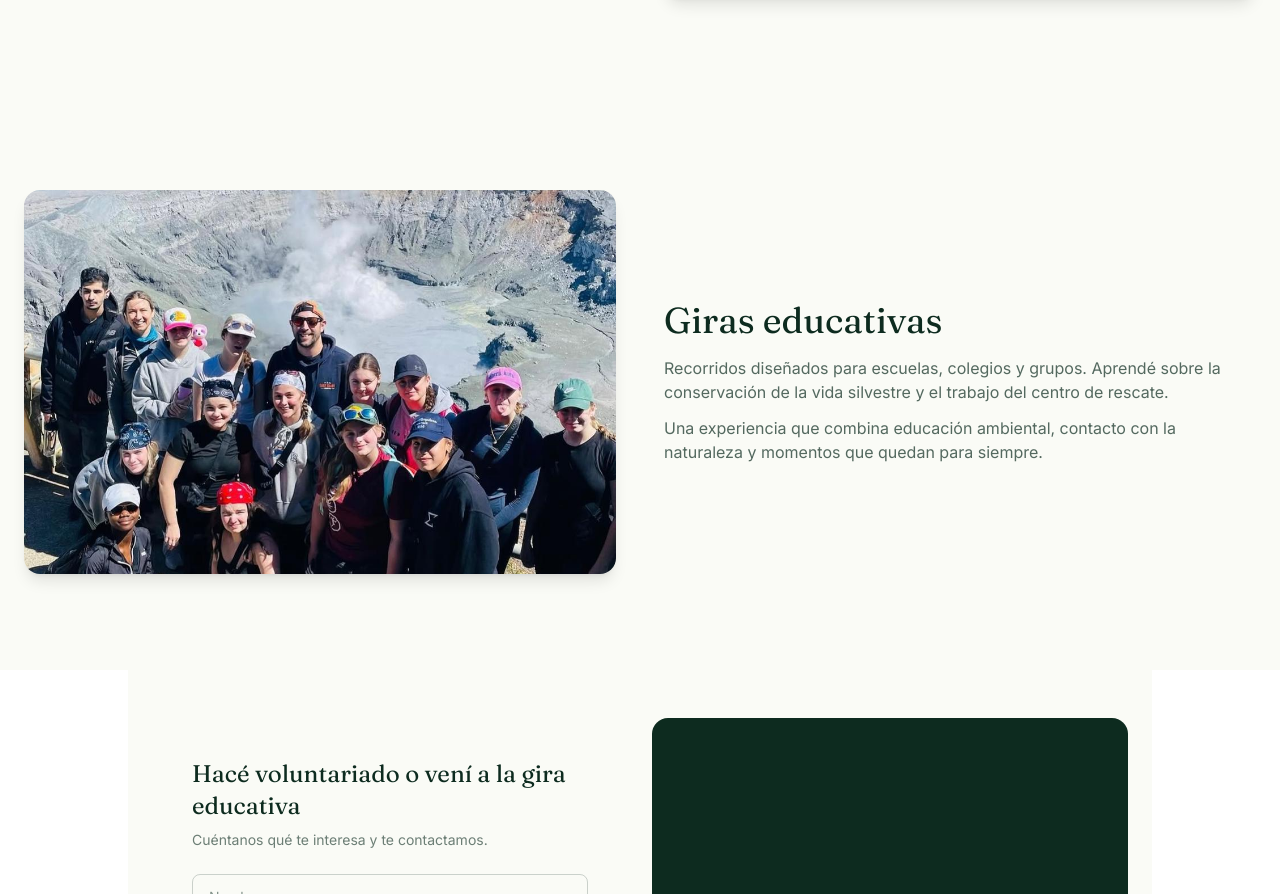
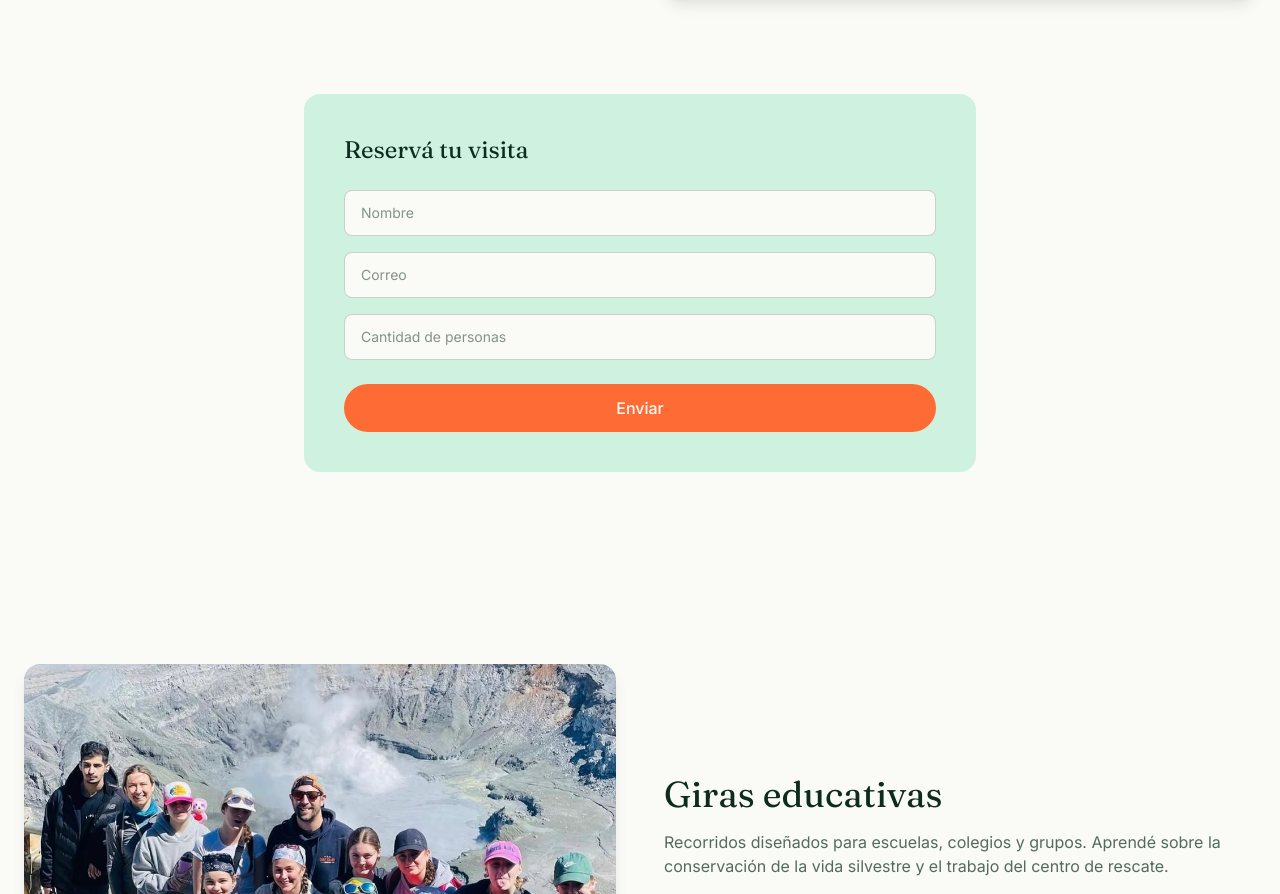
Before and after one commit to Argerie/crac-web, a React (Vite) app: page / in a window 1280 px wide. Shown: the part 8049-8943 px from the top of the page. Built offline with nearby package versions, Linux system fonts and the light colour scheme.

Commit message:
Add visit reservation form below Visitanos section

```diff
--- a/src/App.tsx
+++ b/src/App.tsx
@@ -9,6 +9,7 @@ import VolunteersSection from './components/sections/VolunteersSection';
 import HospitalSection from './components/sections/HospitalSection';
 import HabitacionSection from './components/sections/HabitacionSection';
 import VisitanosSection from './components/sections/VisitanosSection';
+import VisitFormSection from './components/sections/VisitFormSection';
 import GirasEducativasSection from './components/sections/GirasEducativasSection';
 import VolunteerFormSection from './components/sections/VolunteerFormSection';
 import DonationWidget from './components/sections/DonationWidget';
@@ -27,6 +28,7 @@ function App() {
       <ImageCarouselGallery />
       <HabitacionSection />
       <VisitanosSection />
+      <VisitFormSection />
       <GirasEducativasSection />
       <section className="mx-auto max-w-5xl grid grid-cols-1 gap-6 px-6 py-12 md:grid-cols-2 bg-mist-50">
         <VolunteerFormSection />
--- /dev/null
+++ b/src/components/sections/VisitFormSection.tsx
@@ -0,0 +1,49 @@
+import { useTranslation } from 'react-i18next';
+
+export default function VisitFormSection() {
+  const { t } = useTranslation();
+  return (
+    <section className="bg-mist-50 px-6 pb-24">
+      <div className="mx-auto max-w-2xl rounded-2xl bg-river-200 p-8 md:p-10">
+        <h2 className="font-display text-2xl text-jungle-900">{t('visitForm.title')}</h2>
+        <form
+          action="https://formsubmit.co/volunteering@costaricaanimalrescuecenter.org"
+          method="POST"
+          className="mt-6 flex flex-col gap-4"
+        >
+          <input type="hidden" name="_subject" value={t('form.subject')} />
+          <input type="hidden" name="_template" value="table" />
+          <input type="hidden" name="_captcha" value="false" />
+          <input
+            type="text"
+            name="nombre"
+            required
+            placeholder={t('visitForm.nombre')}
+            className="rounded-lg border border-jungle-900/20 bg-mist-50 px-4 py-3 font-body text-sm"
+          />
+          <input
+            type="email"
+            name="correo"
+            required
+            placeholder={t('visitForm.correo')}
+            className="rounded-lg border border-jungle-900/20 bg-mist-50 px-4 py-3 font-body text-sm"
+          />
+          <input
+            type="number"
+            name="personas"
+            min="1"
+            required
+            placeholder={t('visitForm.personas')}
+            className="rounded-lg border border-jungle-900/20 bg-mist-50 px-4 py-3 font-body text-sm"
+          />
+          <button
+            type="submit"
+            className="mt-2 rounded-full bg-toucan-400 px-6 py-3 font-body font-medium text-mist-50 transition-transform hover:scale-105"
+          >
+            {t('visitForm.enviar')}
+          </button>
+        </form>
+      </div>
+    </section>
+  );
+}
--- a/src/i18n/en.json
+++ b/src/i18n/en.json
@@ -186,6 +186,13 @@
     "subtitle": "Every purchase you make on Amazon directly helps care for the rescued animals.",
     "donar": "Donate on Amazon"
   },
+  "visitForm": {
+    "title": "Book your visit",
+    "nombre": "Name",
+    "correo": "Email",
+    "personas": "Number of people",
+    "enviar": "Send"
+  },
   "faq": {
     "title": "Frequently asked questions",
     "q1": "What are the visiting hours?",
--- a/src/i18n/es.json
+++ b/src/i18n/es.json
@@ -186,6 +186,13 @@
     "subtitle": "Cada compra que hagas en Amazon ayuda directamente al cuidado de los animales rescatados.",
     "donar": "Donar en Amazon"
   },
+  "visitForm": {
+    "title": "Reservá tu visita",
+    "nombre": "Nombre",
+    "correo": "Correo",
+    "personas": "Cantidad de personas",
+    "enviar": "Enviar"
+  },
   "faq": {
     "title": "Preguntas frecuentes",
     "q1": "¿Cuáles son los horarios de visita?",
```
Also changed, not shown: 3 other files (tests, documents, lock files or other folders).
